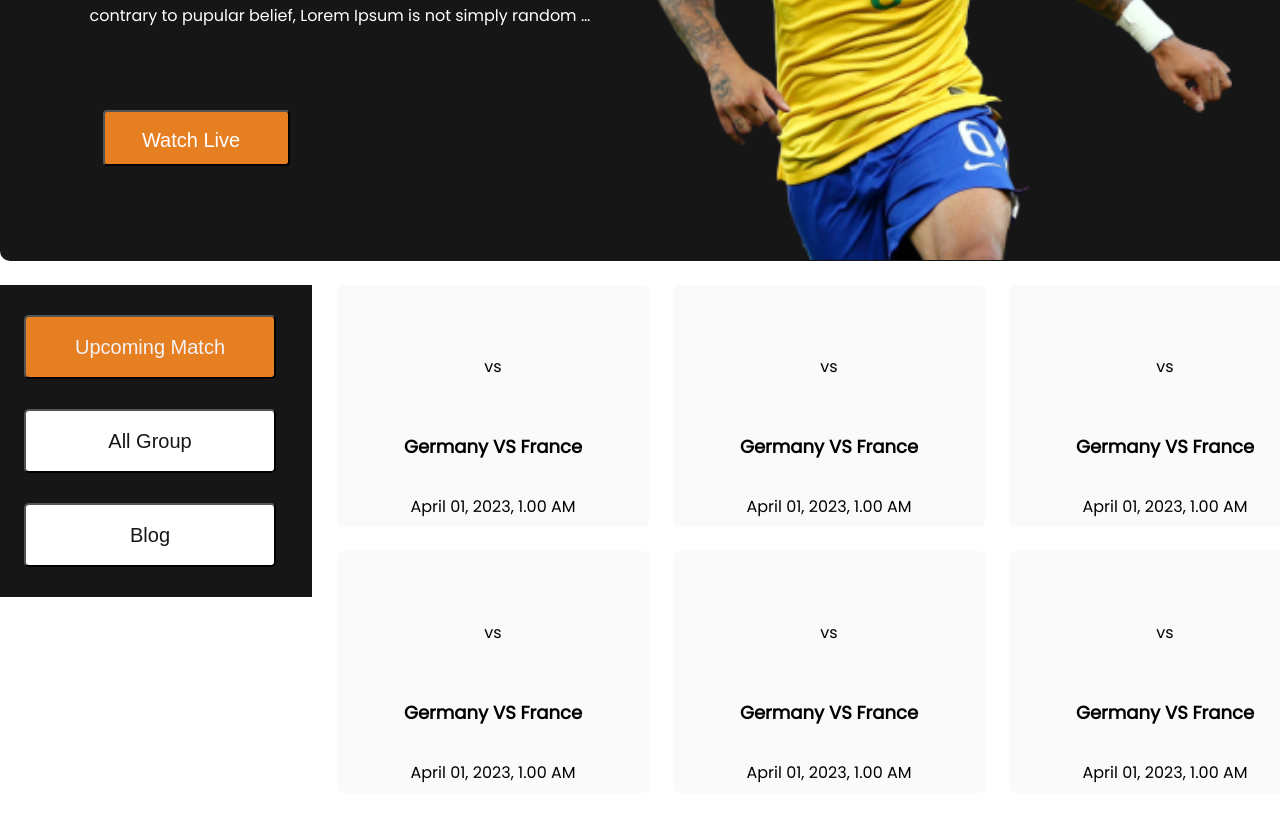
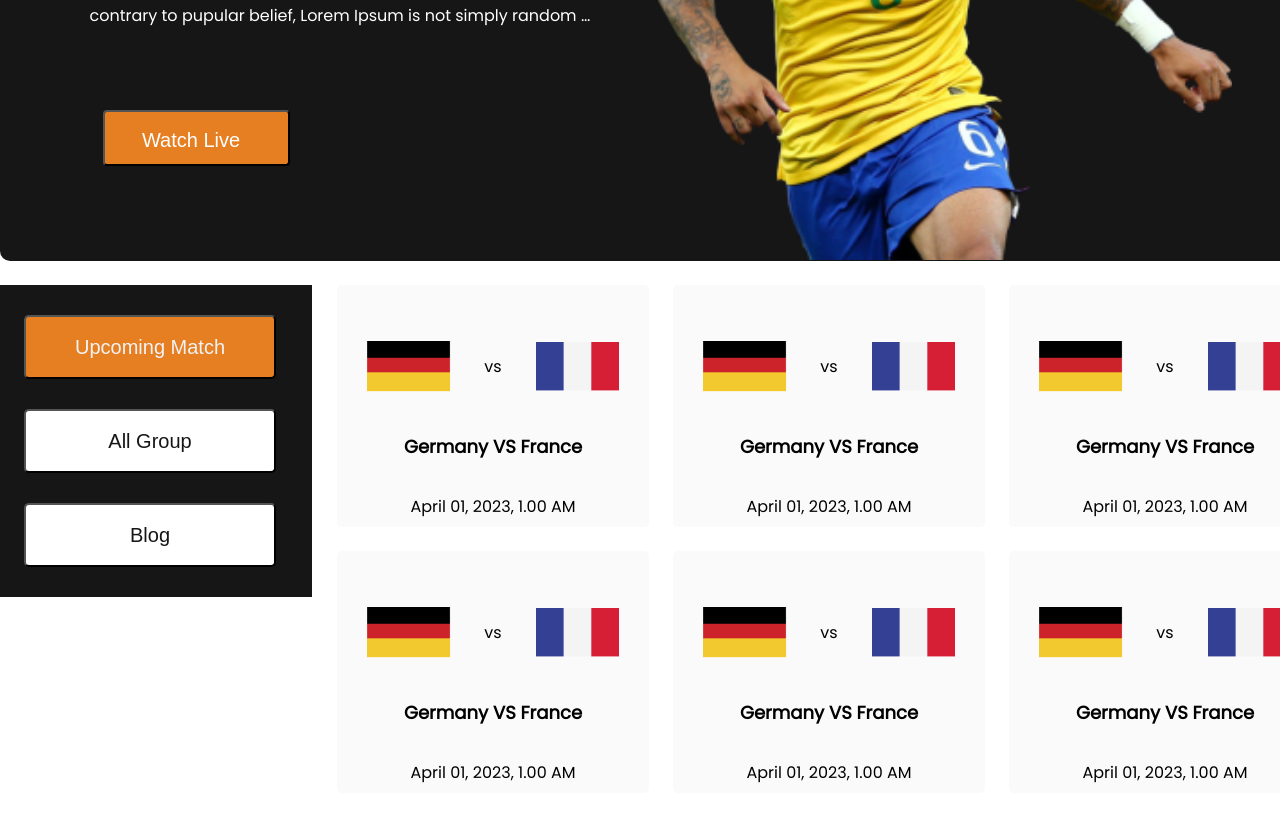
Before and after one commit to iratul010/world-cup-site, a plain HTML site: page match.html in a window 1280 px wide. Shown: the part 352-1176 px from the top of the page. Drawn offline with Linux system fonts and the light colour scheme; the site is published under a folder, as on GitHub Pages, so addresses that start at the root find nothing; a web font is replaced by a local one.

Commit message:
img-source-recheck

```diff
--- a/match.html
+++ b/match.html
@@ -55,9 +55,9 @@
               <div class="flags">
                 <div class="player-banner">
                   <div class="flag">
-                    <img src="/ressources/img/img/germany Flag.png" alt="" />
+                    <img src="./ressources/img/img/germany Flag.png" alt="" />
                     <p>vs</p>
-                    <img src="/ressources/img/img/Flag.png" alt="" />
+                    <img src="./ressources/img/img/Flag.png" alt="" />
                   </div>
                 </div>
                 <div class="player-info flag-info">
@@ -71,9 +71,9 @@
               <div class="flags">
                 <div class="player-banner">
                   <div class="flag">
-                    <img src="/ressources/img/img/germany Flag.png" alt="" />
+                    <img src="./ressources/img/img/germany Flag.png" alt="" />
                     <p>vs</p>
-                    <img src="/ressources/img/img/Flag.png" alt="" />
+                    <img src="./ressources/img/img/Flag.png" alt="" />
                   </div>
                 </div>
                 <div class="player-info flag-info">
@@ -87,9 +87,9 @@
               <div class="flags">
                 <div class="player-banner">
                   <div class="flag">
-                    <img src="/ressources/img/img/germany Flag.png" alt="" />
+                    <img src="./ressources/img/img/germany Flag.png" alt="" />
                     <p>vs</p>
-                    <img src="/ressources/img/img/Flag.png" alt="" />
+                    <img src="./ressources/img/img/Flag.png" alt="" />
                   </div>
                 </div>
                 <div class="player-info flag-info">
@@ -103,9 +103,9 @@
               <div class="flags">
                 <div class="player-banner">
                   <div class="flag">
-                    <img src="/ressources/img/img/germany Flag.png" alt="" />
+                    <img src="./ressources/img/img/germany Flag.png" alt="" />
                     <p>vs</p>
-                    <img src="/ressources/img/img/Flag.png" alt="" />
+                    <img src="./ressources/img/img/Flag.png" alt="" />
                   </div>
                 </div>
                 <div class="player-info flag-info">
@@ -119,9 +119,9 @@
               <div class="flags">
                 <div class="player-banner">
                   <div class="flag">
-                    <img src="/ressources/img/img/germany Flag.png" alt="" />
+                    <img src="./ressources/img/img/germany Flag.png" alt="" />
                     <p>vs</p>
-                    <img src="/ressources/img/img/Flag.png" alt="" />
+                    <img src="./ressources/img/img/Flag.png" alt="" />
                   </div>
                 </div>
                 <div class="player-info flag-info">
@@ -135,9 +135,9 @@
               <div class="flags">
                 <div class="player-banner">
                   <div class="flag">
-                    <img src="/ressources/img/img/germany Flag.png" alt="" />
+                    <img src="./ressources/img/img/germany Flag.png" alt="" />
                     <p>vs</p>
-                    <img src="/ressources/img/img/Flag.png" alt="" />
+                    <img src="./ressources/img/img/Flag.png" alt="" />
                   </div>
                 </div>
                 <div class="player-info flag-info">
```
Also changed, not shown: index.html (+9 -9 lines).
